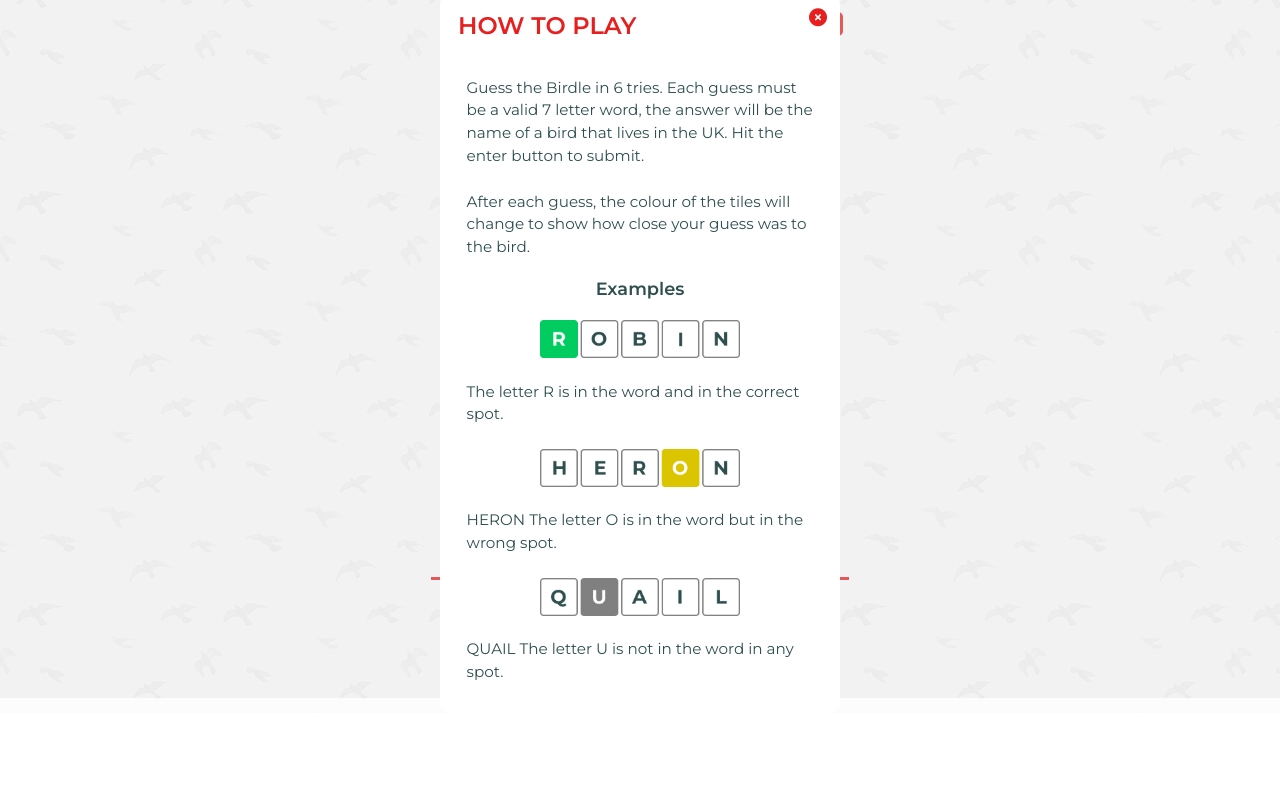
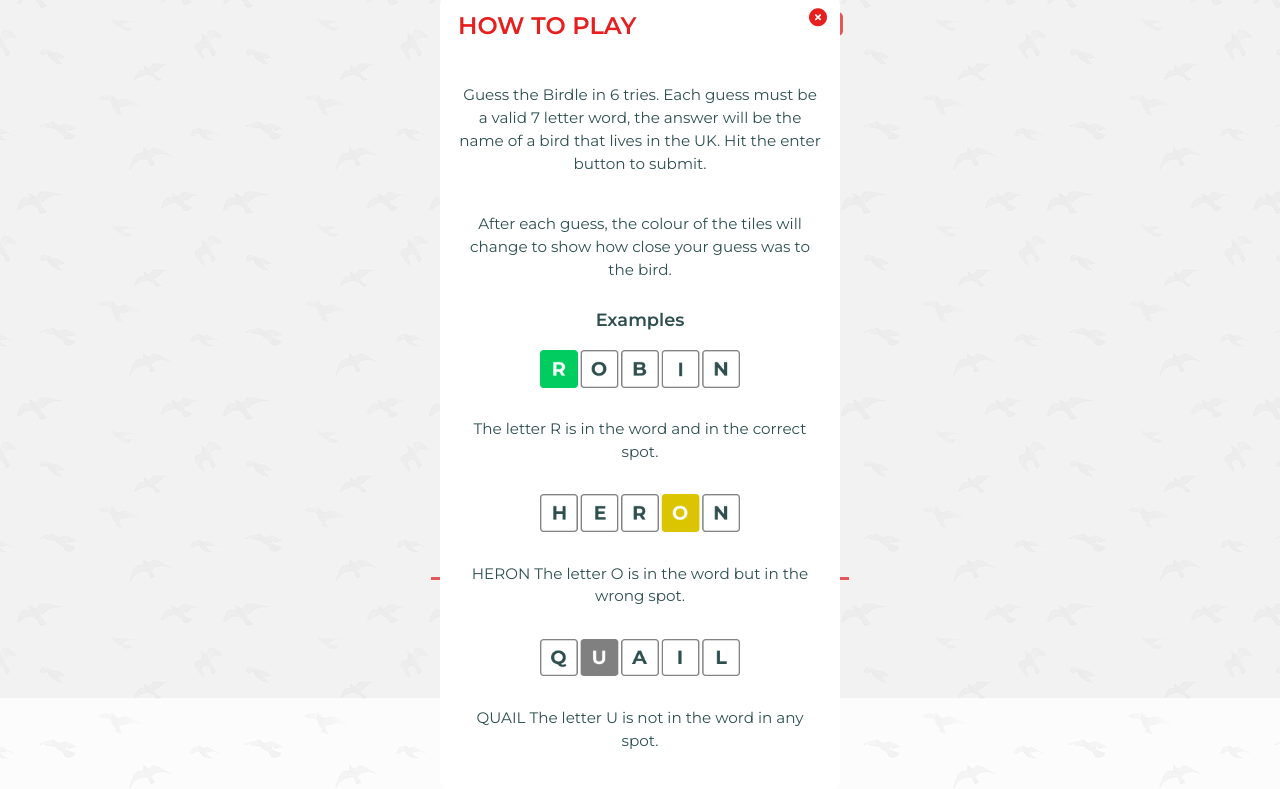
Before and after one commit to l-erw/birdle, a website: page index.html in a window 1280 px wide. Both pictures are taken after a click on the button 770 px from the left and 71 px from the top of the page. Shown: the part 102-891 px from the top of the page. Before the commit the page ends 815 px from the top, so only its background shows below. Drawn offline with nearby package versions, Linux system fonts and the light colour scheme.

Commit message:
refactoring css

```diff
--- a/app.js
+++ b/app.js
@@ -3,6 +3,10 @@
 // 4. Find image and info to include when Birdle is won
 // Find where to remove event listener / handle click function once game is over
 // Add a "not enough letters" notification if enter is pressed before 7 letters
+
+//add all birds into same array, and add letternumber key.
+//Add function to decide size of grid based on slider position, and then look for values in array that have matching letternumber to the slider value. Then map a new array from the existing one and use that as the thing the randomName is chosen from. OR do like, if letternumber === value then choose randomBirdle from those?
+//fix insane spacing on the instructions modal
 
 
 
@@ -327,6 +331,7 @@ const checkRow = () => {
                 getWordle()
 
             }, 4000)
+            displayBirdInfo()
             isGameOver = true
         } else {
             if (currentRow >= 5) {
@@ -394,6 +399,7 @@ const flipTile = () => {
 
 let birdInfoBody = document.getElementById("bird-info-body")
 
+function displayBirdInfo() {
     birdInfoBody.innerHTML = `
         <h2 class="modal--bird-info-heading" id="bird-info-heading">${randomBirdle.name}</h2>
         <img class="bird-image" src=${randomBirdle.imageUrl} alt="${randomBirdle.imageAltText}">
@@ -404,3 +410,4 @@ ${randomBirdle.birdFacts}
         </p>
 
         <a href=${randomBirdle.birdFactsUrl}>Find more information on the ${randomBirdle.name} on the RSPB</a>`
+}
--- a/index.css
+++ b/index.css
@@ -226,7 +226,15 @@ a {
 }
 
 .info-body {
-    margin: 0.75em 0.25em;
+
+    padding: 0 0.25em;
+    line-height: 1.5;
+    font-size: 0.95rem;
+}
+
+.how-to-body {
+    font-weight: 300;
+    margin: 0.25em 0.25em;
     padding: 0 1.5em;
     line-height: 1.5;
     font-size: 0.95rem;
@@ -560,9 +568,11 @@ h3 {
 
 }
 
+.modal-body > p {
+    padding: 1em;
+    text-align: center;
+}
 
-
-*/
 
 @media (max-width: 500px) {
 
@@ -597,8 +607,7 @@ h3 {
          font-size: 0.75rem;
      }
 
-     .modal,
-     .instructions {
+     .modal--card {
          padding: 0 0 0.75em 0;
          width: 350px;
     }
@@ -607,9 +616,7 @@ h3 {
         font-size: 0.75rem;
     }
 
-
-
-    .close-modal {
+    .modal--close {
         margin: 0.75em 1.25em 0 0 ;
     }
 
--- a/index.html
+++ b/index.html
@@ -28,27 +28,27 @@
             </div>
 
              <div class="modal-body">
-                <p class="info-body">
+                <p class="how-to-body">
                  Guess the Birdle in 6 tries. Each guess must be a valid 7 letter word, the answer will be the name of a bird that lives in the UK. Hit the enter button to submit.
                 </p>
 
-                <p class="info-body">
+                <p class="how-to-body">
                     After each guess, the colour of the tiles will change to show how close your guess was to the bird.
                 </p>
 
                 <h3>Examples</h3>
 
                 <img class="example-image" src="./correct-spot.png" alt="">
-                <p class="info-body">
+                <p class="how-to-body">
                     The letter R is in the word and in the correct spot.
                 </p>
                 <img class="example-image" src="./wrong-spot.png" alt="">
-                <p class="info-body">
+                <p class="how-to-body">
                     HERON
                     The letter O is in the word but in the wrong spot.
                 </p>
                 <img class="example-image" src="./no-spot.png" alt="">
-                <p class="info-body">
+                <p class="how-to-body">
                     QUAIL
                     The letter U is not in the word in any spot.
                 </p>
@@ -67,7 +67,7 @@
 
             </div>
             <div class="modal-body" id="bird-info-body">
-
+                <p>When your Birdle is complete, more information about the bird will appear here</p>
             </div>
 
         </div>
```
Lines whose indentation alone changed are shown as unchanged.
